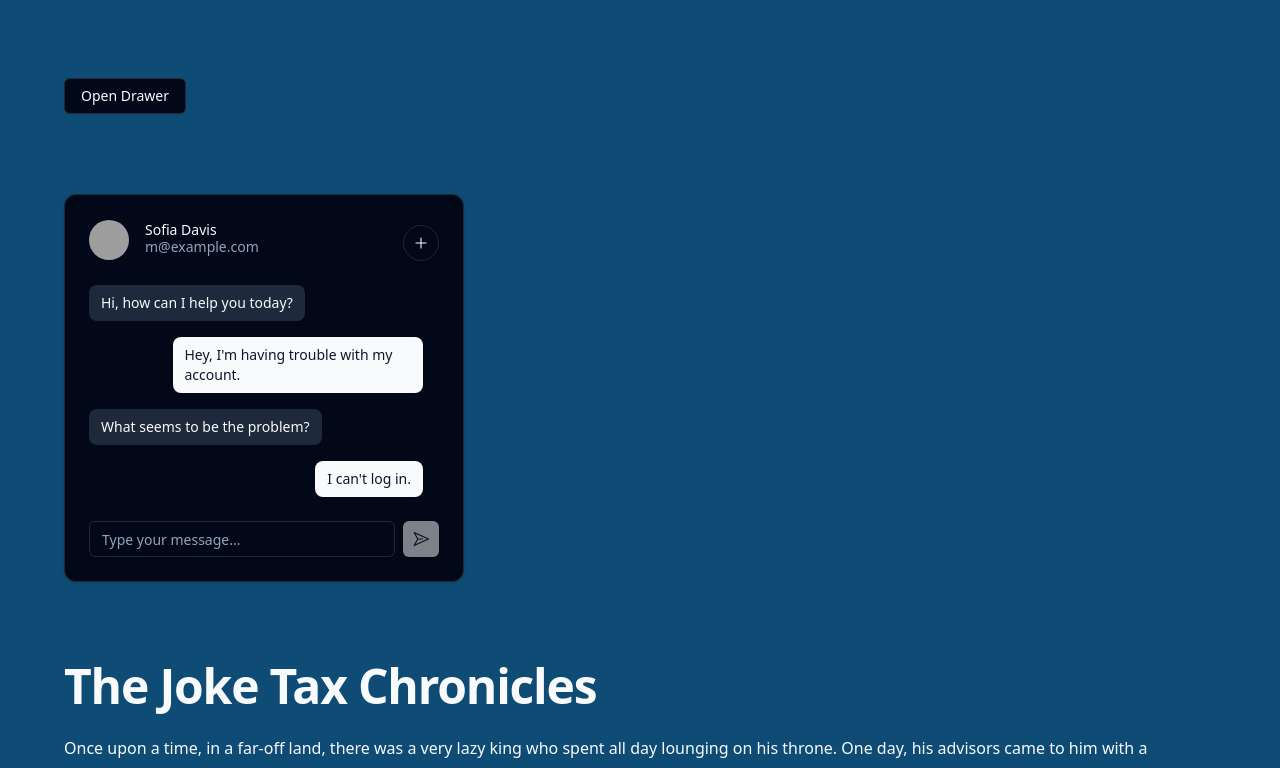
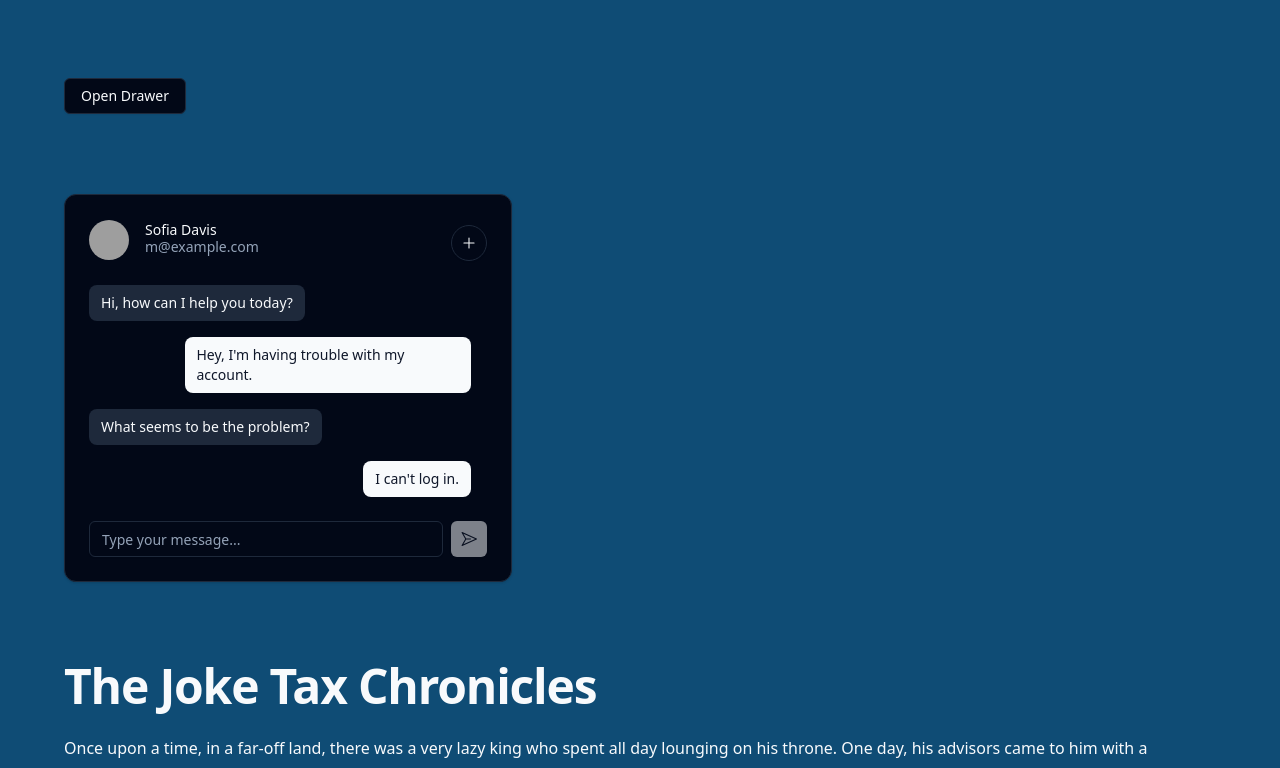
Before and after one commit to MaazAhmadd/socketio-test, a React (Vite) app: page / in a window 1280 px wide. Shown: the part 570-1338 px from the top of the page. Built offline with nearby package versions, Linux system fonts and the light colour scheme; grey boxes are pictures that could not be loaded.

Commit message:
layout update

```diff
--- a/src/components/Unauthenticated.tsx
+++ b/src/components/Unauthenticated.tsx
@@ -14,7 +14,7 @@ import { CardsChat } from "./chatbox";
 
 const Unauthenticated = () => {
   return (
-    <div className="md:p-6 ">
+    <div className="md:p-6  md:max-w-none max-w-[400px] overflow-hidden">
       <div className="p-4">
         <Button className="" variant="outline">
           Click me
--- a/src/components/chatbox.tsx
+++ b/src/components/chatbox.tsx
@@ -104,7 +104,7 @@ export function CardsChat() {
   }, [messages]);
   return (
     <>
-      <Card className="  w-full max-w-[400px]">
+      <Card className=" max-w-md w-full">
         <CardHeader className="flex flex-row items-center">
           <div className="flex items-center space-x-4">
             <Avatar>
```
